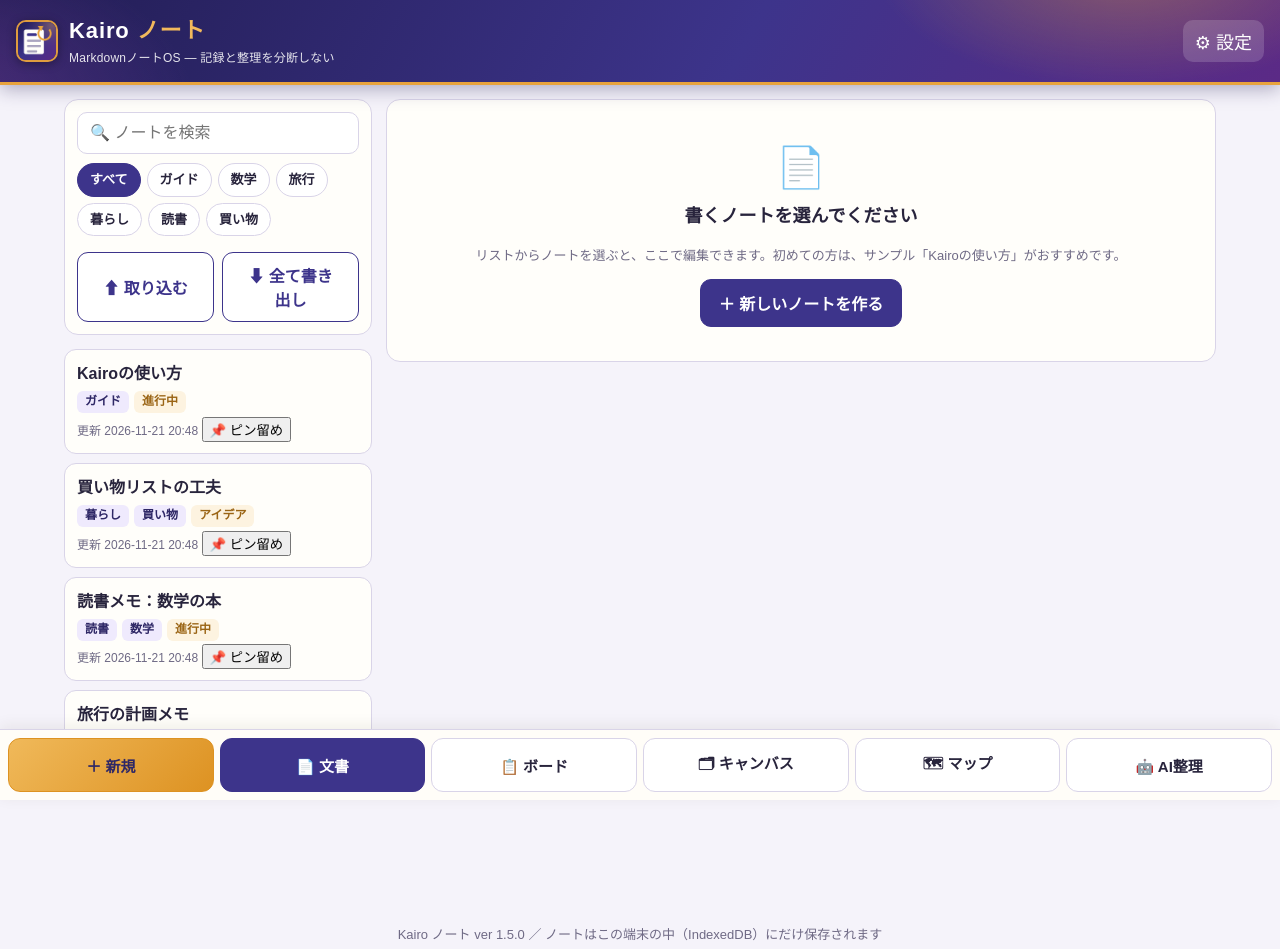
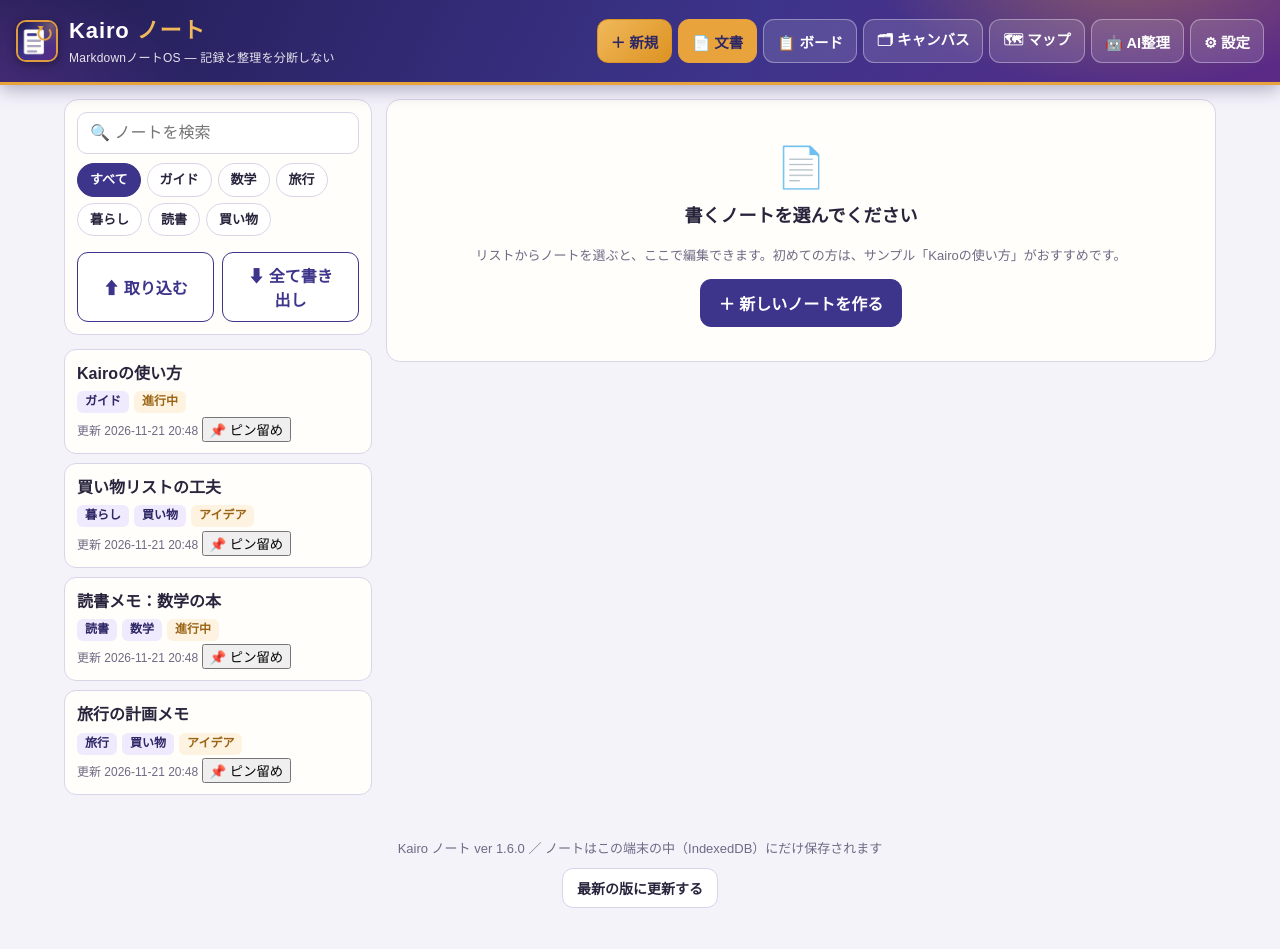
Before and after one commit to jkj7vv2nd7-lang/kairo-notes, a plain HTML site: page index.html in a window 1280 px wide. Shown: the top 949 px of the page. After the commit the page ends 924 px from the top, so only its background shows below. Drawn offline with Linux system fonts and the light colour scheme.

Commit message:
Kairo ノート ver 1.6.0（第7期：広い画面の上部ナビ＋吹き出し）

```diff
--- a/index.html
+++ b/index.html
@@ -165,6 +165,24 @@ body[data-fs="xl"] .focusbody .fpreview{ font-size:24px; }
 .seg2{ display:inline-flex; border:1.5px solid var(--line); border-radius:999px; overflow:hidden; }
 .seg2 button{ border:0; background:#fff; padding:9px 16px; font-size:15px; font-weight:700; color:var(--ink); cursor:pointer; min-height:44px; }
 .seg2 button.on{ background:var(--teal); color:#fff; }
+
+/* 第7期：広い画面の上部ナビ */
+.topnav{ display:none; }
+.topnav button{ position:relative; min-height:44px; padding:8px 13px; border-radius:11px; border:1.5px solid rgba(255,255,255,.35); background:rgba(255,255,255,.13); color:#fff; font-size:14.5px; font-weight:700; cursor:pointer; white-space:nowrap; }
+.topnav button:hover{ background:rgba(255,255,255,.24); }
+.topnav button.on{ background:var(--accent); border-color:var(--accent); color:#2e2766; }
+.topnav button.new{ background:linear-gradient(135deg, #f0b95a, #dd9222); border-color:#dd9222; color:#2e2766; }
+.topnav button::after{ content:attr(data-tip); position:absolute; top:calc(100% + 9px); left:50%; transform:translateX(-50%) translateY(2px); background:#28243c; color:#fff; font-size:12.5px; font-weight:400; line-height:1.5; padding:7px 11px; border-radius:9px; width:max-content; max-width:250px; white-space:normal; text-align:left; opacity:0; pointer-events:none; transition:opacity .15s ease, transform .15s ease; z-index:70; box-shadow:0 8px 22px rgba(20,16,50,.35); }
+.topnav button:hover::after, .topnav button:focus-visible::after{ opacity:1; transform:translateX(-50%) translateY(0); }
+.topnav button:nth-last-child(-n+2)::after{ left:auto; right:0; transform:translateY(2px); }
+.topnav button:nth-last-child(-n+2):hover::after, .topnav button:nth-last-child(-n+2):focus-visible::after{ transform:translateY(0); }
+@media (min-width:768px){
+  .topnav{ display:flex; gap:6px; align-items:center; flex-wrap:wrap; }
+  .bottombar{ display:none; }
+  #hdrSettings{ display:none; }
+  main{ padding-bottom:24px; }
+  footer{ padding-bottom:16px; }
+}
 </style>
 </head>
 <body>
@@ -175,6 +193,7 @@ body[data-fs="xl"] .focusbody .fpreview{ font-size:24px; }
     <div class="sub" id="hdrTag">MarkdownノートOS ― 記録と整理を分断しない</div>
   </div>
   <div class="sp"></div>
+  <nav class="topnav" id="topnav" aria-label="menu"></nav>
   <button class="iconbtn" id="hdrSettings" onclick="go('settings')" aria-label="設定">⚙ 設定</button>
 </header>
 <main id="app"></main>
@@ -187,7 +206,7 @@ body[data-fs="xl"] .focusbody .fpreview{ font-size:24px; }
 <div id="focusRoot"></div>
 <script>
 "use strict";
-const APP_VER = "1.5.0";
+const APP_VER = "1.6.0";
 /* ============ ユーティリティ ============ */
 const $ = s => document.querySelector(s);
 function esc(s){ return String(s == null ? "" : s).replace(/&/g, "&amp;").replace(/</g, "&lt;").replace(/>/g, "&gt;").replace(/"/g, "&quot;"); }
@@ -292,7 +311,14 @@ const STR = {
   tr_run: ["英訳する", "Translate"], tr_running: ["英訳しています…", "Translating…"],
   tr_draft_label: ["英訳の下書き（取り込む前に直せます）", "Translation draft (editable before applying)"],
   tr_apply: ["本文に取り込む", "Apply to text"], tr_failed: ["英訳できませんでした：", "Translation failed: "],
-  settings_go: ["⚙ 設定を開く", "⚙ Open Settings"]
+  settings_go: ["⚙ 設定を開く", "⚙ Open Settings"],
+  tip_new: ["新しいノートを作ります（テキスト・手書き・音声）", "Create a new note (text, handwriting, or voice)"],
+  tip_doc: ["ノートの一覧と編集。書く・直す・探す場所です", "List and edit your notes — where you write, revise, and search"],
+  tip_board: ["状態（アイデア／進行中／完了／保管）ごとにカードで並べます", "Cards grouped by status (Idea / In progress / Done / Archived)"],
+  tip_canvas: ["カードを自由な位置に置いて眺められます", "Arrange cards freely on a board"],
+  tip_map: ["ノート同士のリンクを地図で見ます", "See how your notes link to each other, as a map"],
+  tip_ai: ["AIに整理案を作らせる場所（任意・差分確認つき）", "Ask AI to propose organization (optional, diff-reviewed)"],
+  tip_settings: ["AI接続・表示と言語・文字サイズなどの設定", "AI connection, language, text size, and more"]
 };
 function t(k){ const e = STR[k]; if(!e) return k; return LANG === "en" ? (e[1] || e[0]) : e[0]; }
 function statusLabel(s){ return t("st_" + (STATUS_KEYS.includes(s) ? s : "idea")); }
@@ -641,8 +667,34 @@ async function newNote(){
   const t = document.getElementById("edTitle");
   if(t){ t.focus(); t.select(); }
 }
+function renderTopNav(){
+  const nav = document.getElementById("topnav");
+  if(!nav) return;
+  const wide = window.matchMedia && window.matchMedia("(min-width: 768px)").matches;
+  if(!wide){ nav.innerHTML = ""; return; }
+  const items = [
+    { k: "new", label: t("nav_new"), tip: t("tip_new"), cls: "new" },
+    { k: "doc", label: t("nav_doc"), tip: t("tip_doc") },
+    { k: "board", label: t("nav_board"), tip: t("tip_board") },
+    { k: "canvas", label: t("nav_canvas"), tip: t("tip_canvas") },
+    { k: "map", label: t("nav_map"), tip: t("tip_map") },
+    { k: "ai", label: t("nav_ai"), tip: t("tip_ai") },
+    { k: "settings", label: t("settings_btn"), tip: t("tip_settings") }
+  ];
+  nav.innerHTML = items.map(it =>
+    `<button class="${it.cls || ""} ${view === it.k ? "on" : ""}" data-tip="${esc(it.tip)}" onclick="topNavTap('${it.k}')">${it.label}</button>`).join("");
+}
+function topNavTap(k){
+  if(k === "new"){ openCreateMenu(); return; }
+  go(k);
+}
+if(window.matchMedia){
+  const mq7 = window.matchMedia("(min-width: 768px)");
+  if(mq7.addEventListener) mq7.addEventListener("change", () => renderTopNav());
+}
 function render(){
   renderBottom();
+  renderTopNav();
   const app = $("#app");
   if(view === "doc") app.innerHTML = docViewHtml();
   else if(view === "board") app.innerHTML = boardViewHtml();
@@ -1495,8 +1547,8 @@ function aiSettingsCardHtml(){
   </div>`;
 }
 function settingsViewHtml(){
-  const aboutJa = "Kairo ノート ver " + APP_VER + " ― MarkdownノートOS 第6期。記録と整理を分断しない、ローカルファーストのノートです。AI整理は「差分プレビュー → 承認 → 実行（ロールバック可）」の非破壊設計。手書きメモと音声メモも、AIの読み取り結果は必ず下書きとして確認してから保存します。本文の [[ノート名]] はプレビューでリンクになり、マップではノート同士のつながりが見えます。集中モードでは1つのノートだけを大きく表示して書けます。一覧の「今日の再会」には、しばらく開いていないノートが日替わりで出ます。外部AIとの受け渡しも差分確認つきです。第6期では、画面の言語（日本語／英語）の切り替え、文字サイズの調整、ノートのピン留め、選んだ文章の英訳サポート（AIキーがあるときだけ・下書き確認つき）が入りました。";
-  const aboutEn = "Kairo Notes ver " + APP_VER + " — a local-first Markdown note OS that never divides capture from organizing. AI organizing is non-destructive: diff preview, approval, then execution with rollback. Handwriting and voice AI results are always drafts until you approve them. [[Note titles]] become links in the preview, and the map shows how notes connect. Focus mode shows one note, large. The list's Rediscover card brings back notes you have not opened for a while. Phase 6 adds interface language (Japanese / English), text size, pinned notes, and translation of selected text (AI key required, draft-first).";
+  const aboutJa = "Kairo ノート ver " + APP_VER + " ― MarkdownノートOS 第7期。記録と整理を分断しない、ローカルファーストのノートです。AI整理は「差分プレビュー → 承認 → 実行（ロールバック可）」の非破壊設計。手書きメモと音声メモも、AIの読み取り結果は必ず下書きとして確認してから保存します。本文の [[ノート名]] はプレビューでリンクになり、マップではノート同士のつながりが見えます。集中モードでは1つのノートだけを大きく表示して書けます。一覧の「今日の再会」には、しばらく開いていないノートが日替わりで出ます。外部AIとの受け渡しも差分確認つきです。第6期では、画面の言語（日本語／英語）の切り替え、文字サイズの調整、ノートのピン留め、選んだ文章の英訳サポート（AIキーがあるときだけ・下書き確認つき）が入りました。第7期では、広い画面（PC・タブレット）で上部にメニューが並び、ボタンに説明の吹き出しが出るようになりました。";
+  const aboutEn = "Kairo Notes ver " + APP_VER + " — a local-first Markdown note OS that never divides capture from organizing. AI organizing is non-destructive: diff preview, approval, then execution with rollback. Handwriting and voice AI results are always drafts until you approve them. [[Note titles]] become links in the preview, and the map shows how notes connect. Focus mode shows one note, large. The list's Rediscover card brings back notes you have not opened for a while. Phase 6 adds interface language (Japanese / English), text size, pinned notes, and translation of selected text (AI key required, draft-first). Phase 7 adds a top menu with explanatory tooltips on wide screens (PC and tablets).";
   return `<h2 style="margin:4px 0 12px;">${t("settings_title")}</h2>
   <div class="card">
     <h2>${t("disp_title")}</h2>
--- a/sw.js
+++ b/sw.js
@@ -1,4 +1,4 @@
-const CACHE = "kairo-v1.5.0";
+const CACHE = "kairo-v1.6.0";
 const ASSETS = ["./", "./index.html", "./manifest.webmanifest", "./icon-192.png", "./icon-512.png", "./apple-touch-icon.png", "./og-image.png"];
 self.addEventListener("install", e => {
   e.waitUntil(caches.open(CACHE).then(c => c.addAll(ASSETS)).then(() => self.skipWaiting()));
```
